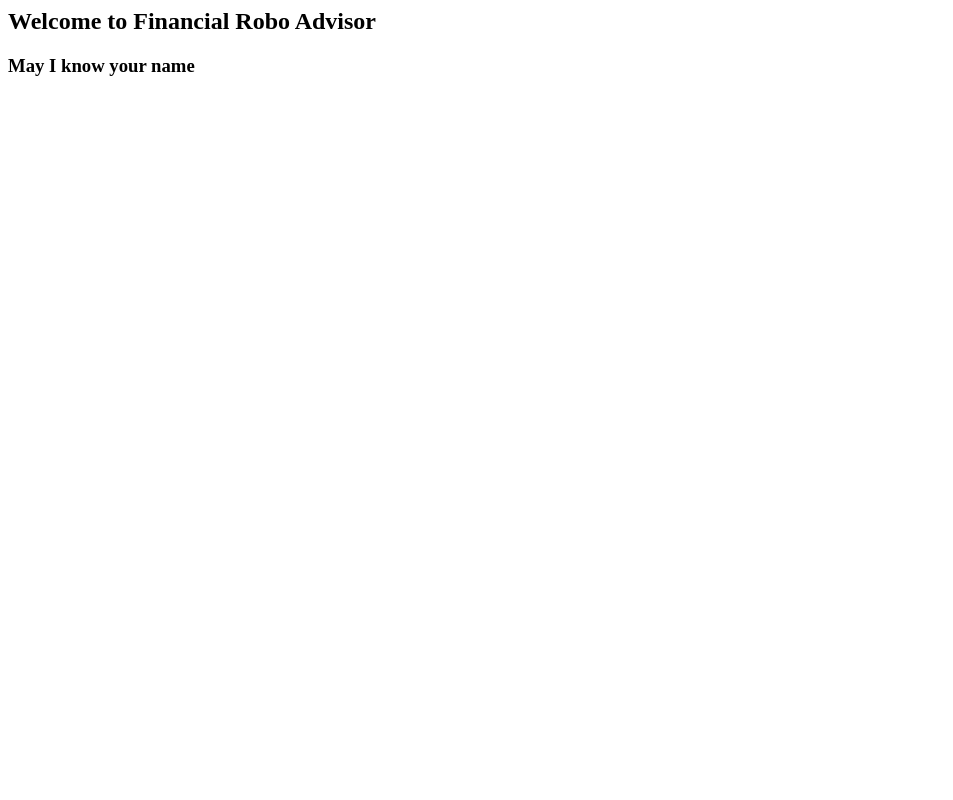
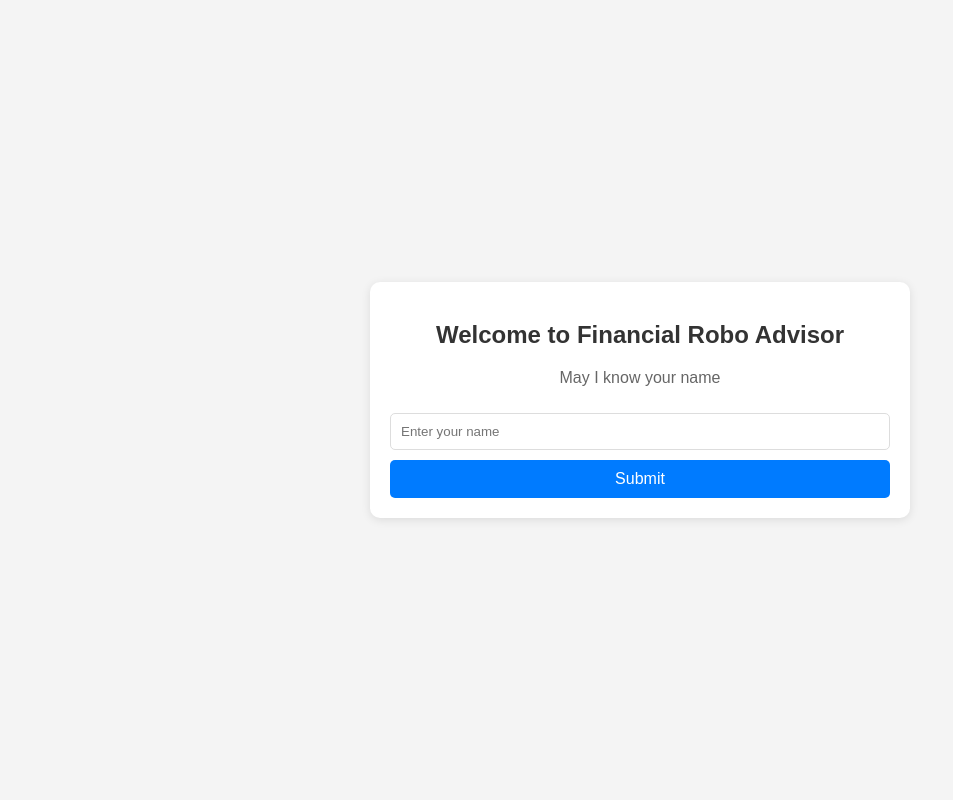
Before and after one commit to veradahlstrom/Vera-AI, a Flask app: page / in a window 1280 px wide. Shown: the whole page, without its empty margins (0-953 px from the left). Run offline with Flask 3, Linux system fonts and the light colour scheme.

Commit message:
Update index.html

```diff
--- a/templates/index.html
+++ b/templates/index.html
@@ -1,3 +1,95 @@
-<h2>Welcome to Financial Robo Advisor</h2>
+<!DOCTYPE html>
+<html lang="en">
+<head>
+    <meta charset="UTF-8">
+    <meta name="viewport" content="width=device-width, initial-scale=1.0">
+    <title>Financial Robo Advisor</title>
+    <style>
+        body {
+            font-family: Arial, sans-serif;
+            background-color: #f4f4f4;
+            margin: 0;
+            padding: 0;
+            display: flex;
+            justify-content: center;
+            align-items: center;
+            min-height: 100vh;
+        }
 
-<h3><p>May I know your name</p></h3>
+        .container {
+            background-color: #fff;
+            padding: 20px;
+            margin: 15px;
+            border-radius: 10px;
+            box-shadow: 0 2px 10px rgba(0, 0, 0, 0.1);
+            max-width: 500px;
+            width: 100%;
+        }
+
+        h2 {
+            color: #333;
+            text-align: center;
+            margin-bottom: 20px;
+        }
+
+        p {
+            color: #666;
+            text-align: center;
+        }
+
+        input[type="text"] {
+            width: 100%;
+            padding: 10px;
+            margin: 10px 0;
+            border: 1px solid #ddd;
+            border-radius: 5px;
+            box-sizing: border-box;
+        }
+
+        .btn {
+            background-color: #007BFF;
+            color: white;
+            padding: 10px;
+            border: none;
+            border-radius: 5px;
+            cursor: pointer;
+            width: 100%;
+            font-size: 16px;
+            box-sizing: border-box;
+            transition: background-color 0.3s ease;
+        }
+
+        .btn:hover {
+            background-color: #0056b3;
+        }
+
+        @media (max-width: 768px) {
+            .container {
+                padding: 15px;
+            }
+
+            h2 {
+                font-size: 24px;
+            }
+        }
+
+        @media (max-width: 480px) {
+            .container {
+                padding: 10px;
+            }
+
+            h2 {
+                font-size: 20px;
+            }
+        }
+    </style>
+</head>
+<body>
+    <div class="container">
+        <h2>Welcome to Financial Robo Advisor</h2>
+        <p>May I know your name</p>
+        <input type="text" placeholder="Enter your name">
+        <button class="btn">Submit</button>
+    </div>
+</body>
+</html>
```
